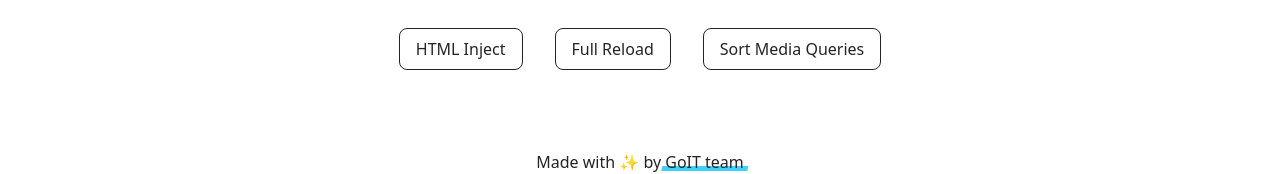
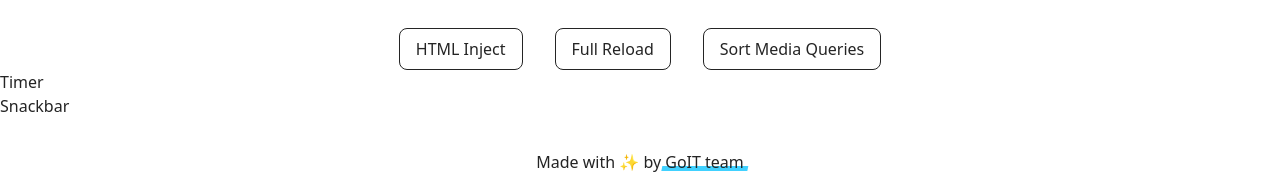
Before and after one commit to Liliia-Fodorova/goit-js-hw-10, a plain HTML site: page index.html in a window 1280 px wide. Shown: the part 606-780 px from the top of the page. Drawn offline with Linux system fonts and the light colour scheme.

Commit message:
Deploying to gh-pages from @ Liliia-Fodorova/goit-js-hw-10@ef881b9b5eb0b9eb52d9e55daeea025bea9ce9ba 🚀

```diff
--- a/index.html
+++ b/index.html
@@ -106,6 +106,14 @@
   </div>
 </article>
 
+      <ul>
+        <li>
+          <a href="./1-timer.html">Timer</a>
+        </li>
+        <li>
+          <a href="./2-snackbar.html">Snackbar</a>
+        </li>
+      </ul>
     </main>
     <footer class="footer">
   <div class="container">
```
